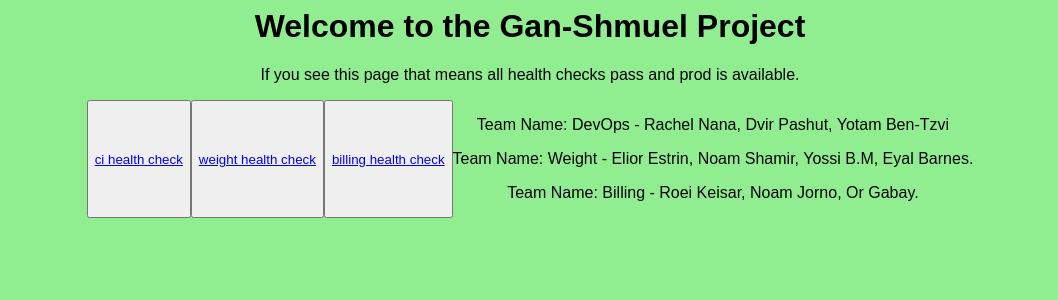
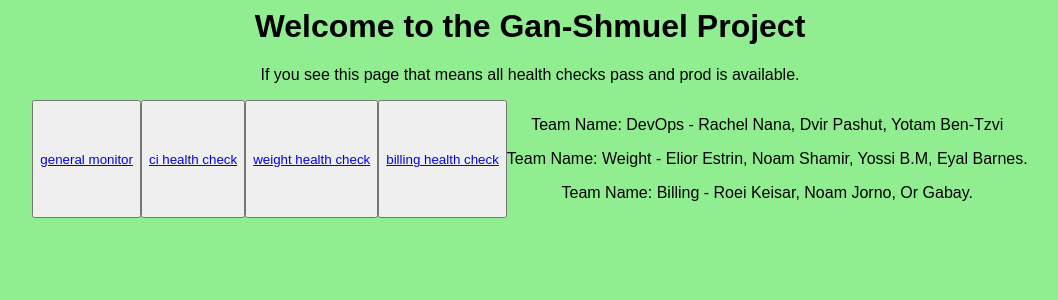
Before and after one commit to RachelNaane/gan-shmuel-green, a Flask app: template devops/ci-container/templates/index.html in a window 1280 px wide. Shown: the top 300 px of the page, without its empty margins (110-1168 px from the left). Run offline with Flask 2, Linux system fonts and the light colour scheme; the template is opened without the code that fills it, so the values that code supplies are empty.

Commit message:
added monitor button

```diff
--- a/devops/ci-container/templates/index.html
+++ b/devops/ci-container/templates/index.html
@@ -20,6 +20,7 @@
   <h1 class="text-center">Welcome to the Gan-Shmuel Project</h1>
   <p class="text-center">If you see this page that means all health checks pass and prod is available.</p>
   <div class="button-container">
+    <button><a href="http://3.9.66.97:8085/monitor" target="_blank">general monitor</a></button>
     <button><a href="http://3.9.66.97:8085/health" target="_blank">ci health check</a></button>
     <button><a href="http://3.9.66.97:8081/health" target="_blank">weight health check</a></button>
     <button><a href="http://3.9.66.97:8083/health" target="_blank">billing health check</a></button>
```
